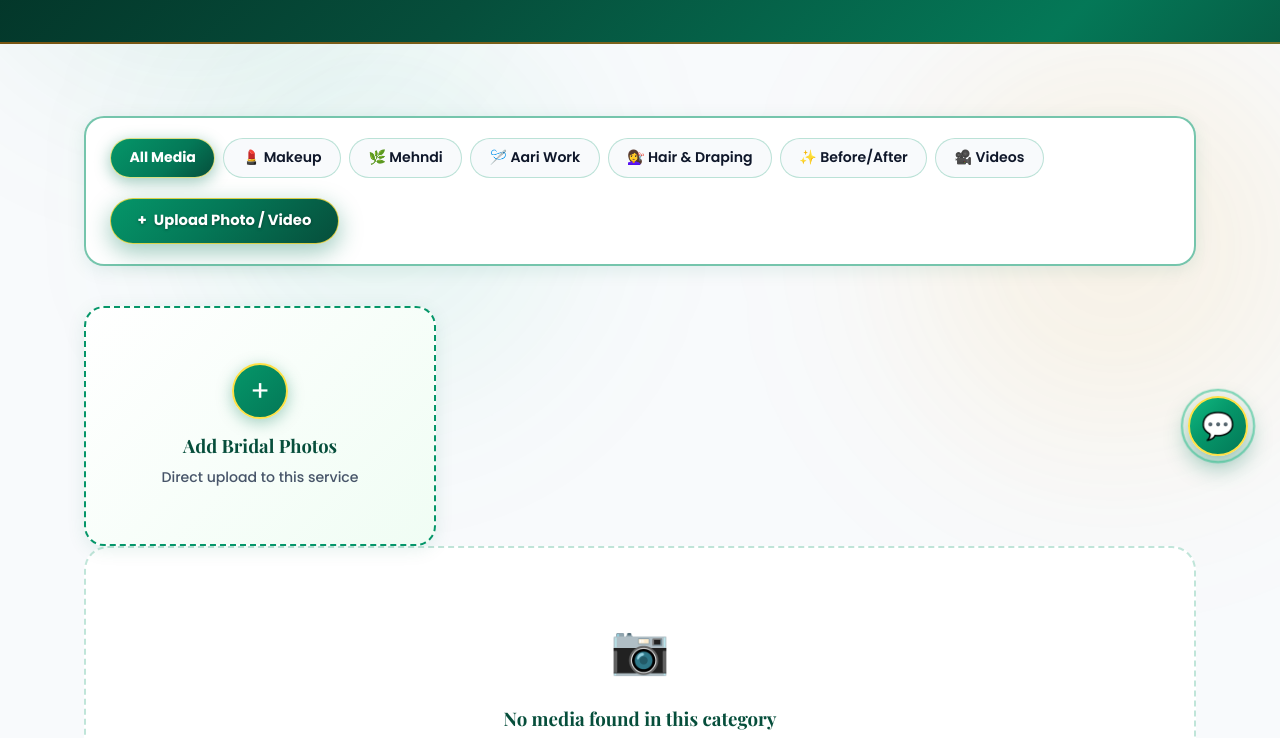
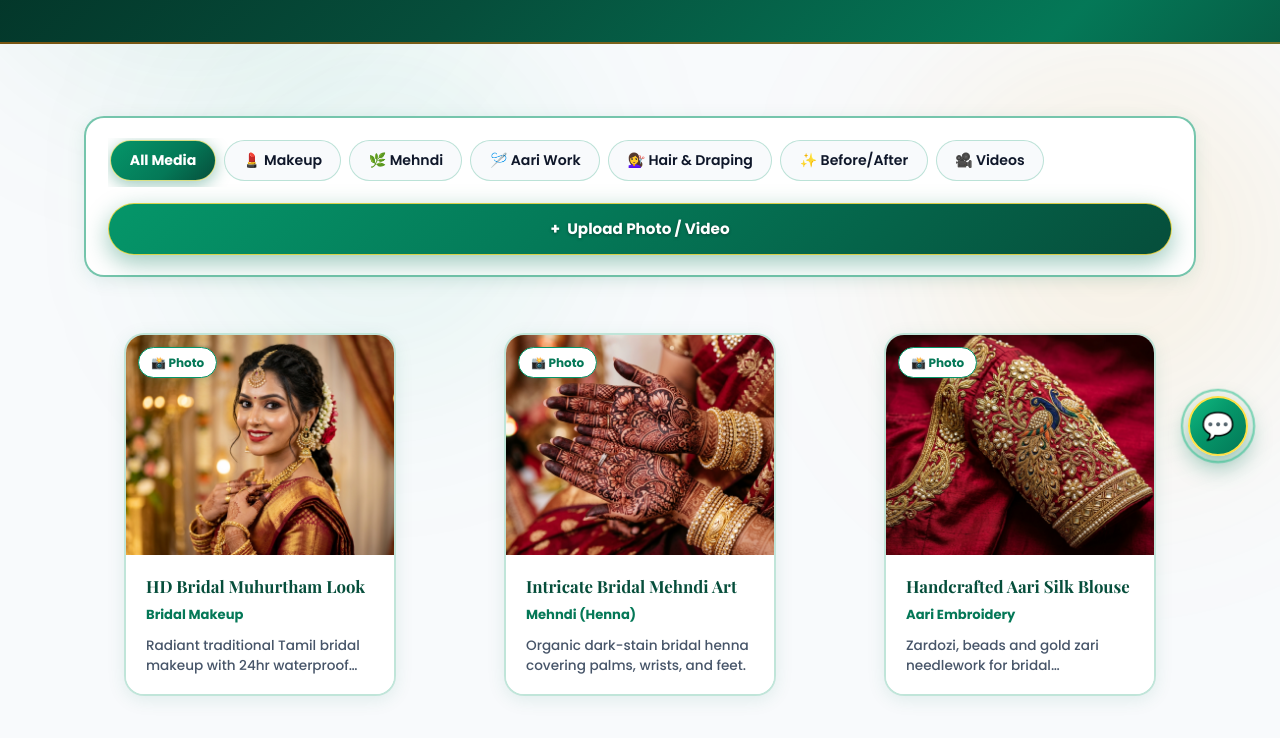
Before and after one commit to Piramanayagam15/my-own-creation, a website: page gallery.html in a window 1280 px wide. Shown: the part 308-1046 px from the top of the page. Drawn offline with nearby package versions, Linux system fonts and the light colour scheme; a web font is replaced by a local one.

Commit message:
fix: populate showcase gallery portfolio, remove redundant dashed box, fix logo color contrast and smooth horizontal filter scrolling

```diff
--- a/assets/css/styles.css
+++ b/assets/css/styles.css
@@ -162,15 +162,13 @@ h1, h2, h3, h4 {
 
 .logo {
   font-family: "Playfair Display", "Times New Roman", serif;
-  font-size: 1.75rem;
-  font-weight: 700;
-  letter-spacing: 0.03em;
-  background: linear-gradient(135deg, #022c22 0%, #047857 35%, #059669 65%, #f59e0b 100%);
-  -webkit-background-clip: text;
-  -webkit-text-fill-color: transparent;
+  font-size: 1.65rem;
+  font-weight: 800;
+  letter-spacing: 0.02em;
+  color: #064e3b;
   display: inline-flex;
   align-items: center;
-  gap: 0.4rem;
+  gap: 0.35rem;
   transition: transform 0.2s ease;
   white-space: nowrap;
   flex-shrink: 0;
@@ -965,13 +963,11 @@ h1, h2, h3, h4 {
 
 .gallery-controls {
   display: flex;
-  flex-wrap: wrap;
-  align-items: center;
-  justify-content: space-between;
-  gap: 1.25rem;
+  flex-direction: column;
+  gap: 1rem;
   margin-bottom: 2.5rem;
   background: #ffffff;
-  padding: 1.25rem 1.5rem;
+  padding: 1.25rem 1.4rem;
   border-radius: 1.25rem;
   border: 2px solid var(--border-emerald);
   box-shadow: var(--shadow-sm);
@@ -979,13 +975,21 @@ h1, h2, h3, h4 {
 
 .filter-tabs {
   display: flex;
-  flex-wrap: wrap;
+  overflow-x: auto;
+  -webkit-overflow-scrolling: touch;
   gap: 0.5rem;
-  align-items: center;
+  padding: 2px 2px 6px;
+  scrollbar-width: none;
+  width: 100%;
+}
+
+.filter-tabs::-webkit-scrollbar {
+  display: none;
 }
 
 .filter-btn {
-  padding: 0.52rem 1.15rem;
+  flex-shrink: 0;
+  padding: 0.55rem 1.15rem;
   border-radius: 999px;
   border: 1.5px solid var(--border-light);
   background: var(--bg-main);
@@ -1015,10 +1019,13 @@ h1, h2, h3, h4 {
 }
 
 .add-media-trigger {
-  font-size: 0.92rem;
+  width: 100%;
+  justify-content: center;
+  font-size: 0.95rem;
   font-weight: 700;
   font-family: "Poppins", system-ui, -apple-system, sans-serif;
   font-style: normal;
+  padding: 0.85rem 1.5rem;
 }
 
 .gallery-grid {
--- a/assets/js/main.js
+++ b/assets/js/main.js
@@ -428,14 +428,72 @@ document.addEventListener("DOMContentLoaded", async () => {
     openUploadModal();
   };
 
-  // Render all gallery media (User uploads only)
+  // Default Showcase Portfolio for AK Bridals
+  const initialPortfolioMedia = [
+    {
+      id: "portfolio-1",
+      title: "HD Bridal Muhurtham Look",
+      category: "bridal-makeup",
+      type: "image",
+      src: "assets/images/bridal_transformation.jpg",
+      desc: "Radiant traditional Tamil bridal makeup with 24hr waterproof finish.",
+      isPortfolio: true
+    },
+    {
+      id: "portfolio-2",
+      title: "Intricate Bridal Mehndi Art",
+      category: "mehndi",
+      type: "image",
+      src: "assets/images/mehndi_art.jpg",
+      desc: "Organic dark-stain bridal henna covering palms, wrists, and feet.",
+      isPortfolio: true
+    },
+    {
+      id: "portfolio-3",
+      title: "Handcrafted Aari Silk Blouse",
+      category: "aari",
+      type: "image",
+      src: "assets/images/aari_embroidery.jpg",
+      desc: "Zardozi, beads and gold zari needlework for bridal muhurtham silk sarees.",
+      isPortfolio: true
+    },
+    {
+      id: "portfolio-4",
+      title: "Bridal Hair Styling & Jadai",
+      category: "hair",
+      type: "image",
+      src: "assets/images/hair_styling.jpg",
+      desc: "Traditional poola jada with fresh jasmine, rose petals, and temple jewels.",
+      isPortfolio: true
+    },
+    {
+      id: "portfolio-5",
+      title: "Royal Muhurtham Saree Draping",
+      category: "bridal-makeup",
+      type: "image",
+      src: "assets/images/muhurtham_bridal.webp",
+      desc: "Authentic Kanchipuram silk pleating and traditional goddess styling.",
+      isPortfolio: true
+    },
+    {
+      id: "portfolio-6",
+      title: "Reception Glam Transformation",
+      category: "before-after",
+      type: "image",
+      src: "assets/images/reception_glam.jpg",
+      desc: "Modern reception glow transformation with shimmering eye makeup.",
+      isPortfolio: true
+    }
+  ];
+
+  // Render all gallery media (User uploads on top + Studio showcase portfolio)
   const renderGallery = async () => {
     if (!galleryGrid) return;
 
     const userMedia = await GalleryDB.getAll();
 
-    // Only user uploaded media (latest on top)
-    const allItems = [...userMedia.reverse()];
+    // User uploaded media first, then showcase portfolio
+    const allItems = [...userMedia.reverse(), ...initialPortfolioMedia];
 
     // Filter items based on activeFilter
     const filteredItems = allItems.filter((item) => {
@@ -462,20 +520,6 @@ document.addEventListener("DOMContentLoaded", async () => {
     }
 
     galleryGrid.innerHTML = "";
-
-    // Always append an interactive "Add to [Service]" card as first element for immediate 1-tap upload
-    const targetAddCat = activeFilter === "all" ? "bridal-makeup" : activeFilter;
-    const addCard = document.createElement("div");
-    addCard.className = "gallery-add-card reveal-on-scroll revealed";
-    addCard.innerHTML = `
-      <div class="add-card-icon">+</div>
-      <h4>Add ${activeFilter === "all" ? "Bridal" : categoryLabels[activeFilter]} Photos</h4>
-      <p>Direct upload to this service</p>
-    `;
-    addCard.addEventListener("click", () => {
-      window.openUploadModalWithCategory(targetAddCat);
-    });
-    galleryGrid.appendChild(addCard);
 
     if (filteredItems.length === 0) {
       if (galleryEmptyState) galleryEmptyState.style.display = "block";
@@ -500,9 +544,11 @@ document.addEventListener("DOMContentLoaded", async () => {
           <div class="gallery-thumb ${!hasSrc && !isVideo ? "placeholder-img" : ""}" style="${bgStyle}">
             <span class="media-type-badge">${isVideo ? "🎥 Video" : "📸 Photo"}</span>
             ${isVideo ? `<div class="video-play-overlay"><span class="play-circle">▶</span></div>` : ""}
-            <button type="button" class="delete-media-btn" title="Delete this media" data-delete-id="${item.id}">
-              🗑️ Delete
-            </button>
+            ${!item.isPortfolio ? `
+              <button type="button" class="delete-media-btn" title="Delete this media" data-delete-id="${item.id}">
+                🗑️ Delete
+              </button>
+            ` : ""}
           </div>
           <figcaption>
             <h4>${item.title}</h4>
```
